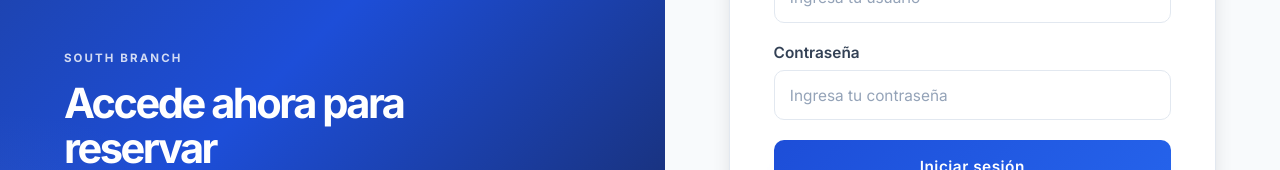
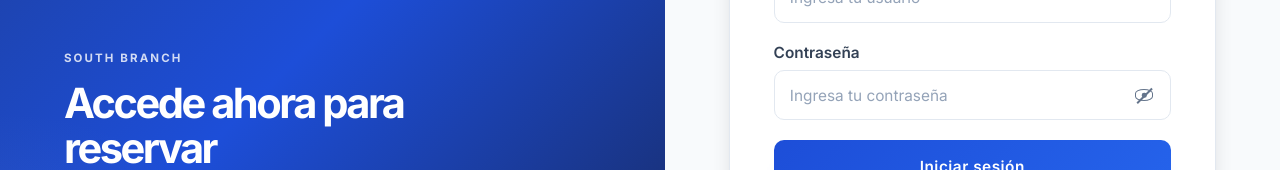
Before and after one commit to didiermunoz/pro-english-reservaciones, a React (Vite) app: page /login in a window 1280 px wide. Shown: the part 377-547 px from the top of the page. Built offline with nearby package versions, Linux system fonts and the light colour scheme; no server answers.

Commit message:
arreglo database y ojo de conraseña

```diff
--- a/src/modules/modules/LoginPage.jsx
+++ b/src/modules/modules/LoginPage.jsx
@@ -10,6 +10,7 @@ export default function LoginPage() {
   const { acceptSession } = useStudent()
   const [matricula, setMatricula] = useState('')
   const [password, setPassword] = useState('')
+  const [showPassword, setShowPassword] = useState(false)
   const [loading, setLoading] = useState(false)
   const [error, setError] = useState('')
   const [mode, setMode] = useState('reception')
@@ -87,16 +88,27 @@ export default function LoginPage() {
 
             <label htmlFor="password">
               Contraseña
+              <span className={styles.passwordField}>
                 <input
                   id="password"
                   name="password"
-                type="password"
+                  type={showPassword ? 'text' : 'password'}
                   value={password}
                   onChange={(event) => setPassword(event.target.value)}
                   placeholder="Ingresa tu contraseña"
                   autoComplete="current-password"
                   required
                 />
+                <button
+                  className={styles.passwordToggle}
+                  type="button"
+                  aria-label={showPassword ? 'Ocultar contraseña' : 'Mostrar contraseña'}
+                  aria-pressed={showPassword}
+                  onClick={() => setShowPassword((visible) => !visible)}
+                >
+                  <span className={`${styles.eyeIcon} ${showPassword ? styles.eyeVisible : ''}`} aria-hidden="true" />
+                </button>
+              </span>
             </label>
 
             <button className={styles.submitButton} type="submit" disabled={loading}>
--- a/src/modules/modules/login.module.css
+++ b/src/modules/modules/login.module.css
@@ -173,6 +173,79 @@
   transition: border-color 0.18s ease, box-shadow 0.18s ease, transform 0.18s ease;
 }
 
+.passwordField {
+  position: relative;
+  display: block;
+}
+
+.passwordField input {
+  padding-right: 3.25rem;
+}
+
+.passwordToggle {
+  position: absolute;
+  top: 50%;
+  right: 0.55rem;
+  display: grid;
+  width: 2.25rem;
+  height: 2.25rem;
+  place-items: center;
+  transform: translateY(-50%);
+  border: 0;
+  border-radius: 50%;
+  color: #64748b;
+  background: transparent;
+  cursor: pointer;
+  transition: color 0.18s ease, background-color 0.18s ease;
+}
+
+.passwordToggle:hover {
+  color: #1d4ed8;
+  background: #eff6ff;
+}
+
+.passwordToggle:focus-visible {
+  outline: 3px solid rgba(37, 99, 235, 0.2);
+  outline-offset: 1px;
+}
+
+.eyeIcon {
+  position: relative;
+  display: block;
+  width: 1.1rem;
+  height: 0.72rem;
+  border: 1.6px solid currentColor;
+  border-radius: 100% / 75%;
+}
+
+.eyeIcon::before {
+  position: absolute;
+  top: 50%;
+  left: 50%;
+  width: 0.28rem;
+  height: 0.28rem;
+  transform: translate(-50%, -50%);
+  border-radius: 50%;
+  background: currentColor;
+  content: '';
+}
+
+.eyeIcon::after {
+  position: absolute;
+  top: 50%;
+  left: -0.16rem;
+  width: 1.3rem;
+  height: 1.6px;
+  transform: rotate(-45deg);
+  background: currentColor;
+  content: '';
+  transition: opacity 0.18s ease;
+}
+
+.eyeVisible::after {
+  opacity: 0;
+}
+
 .form input::placeholder {
   color: #94a3b8;
   font-weight: 400;
```
Lines whose indentation alone changed are shown as unchanged.
